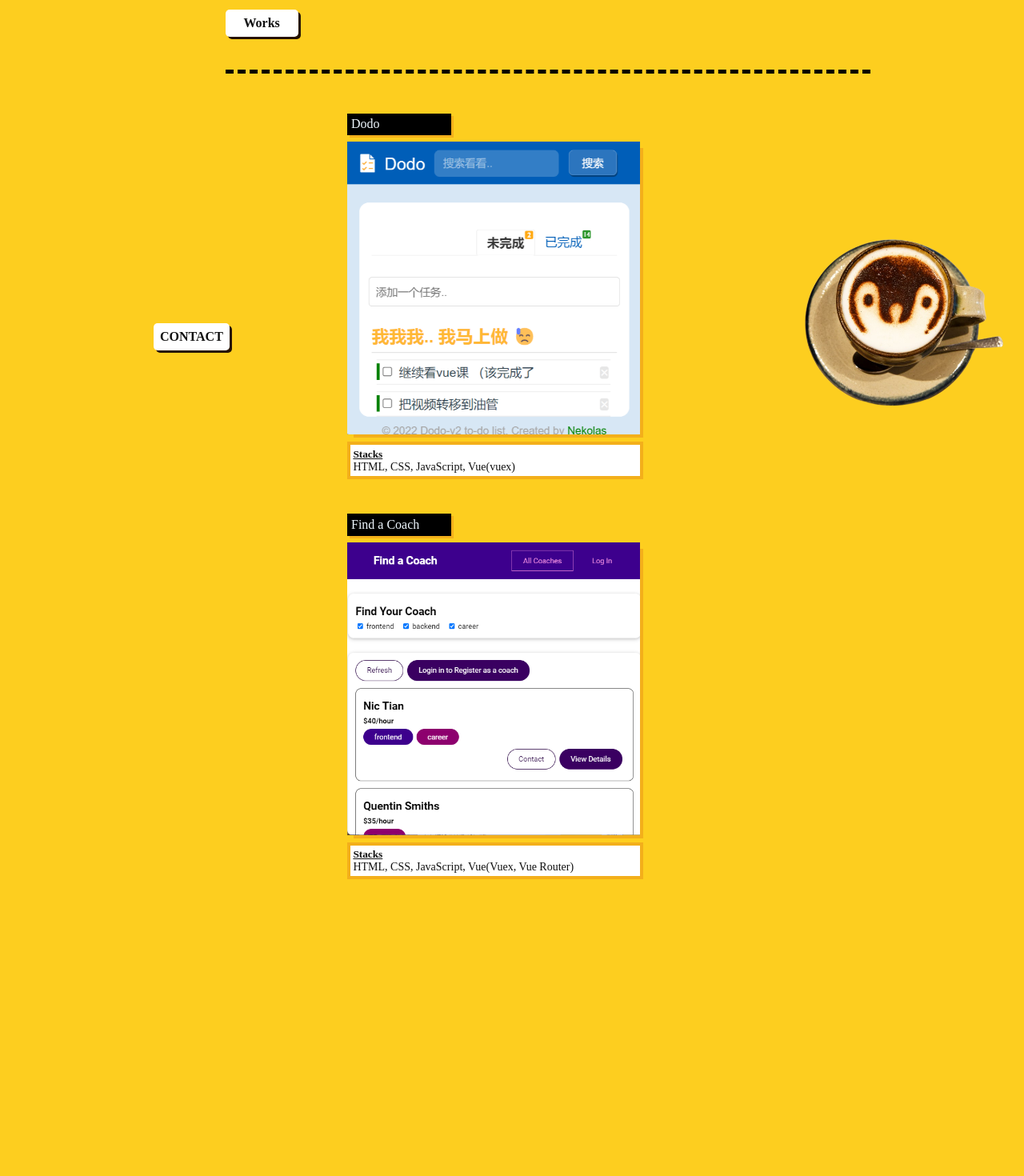
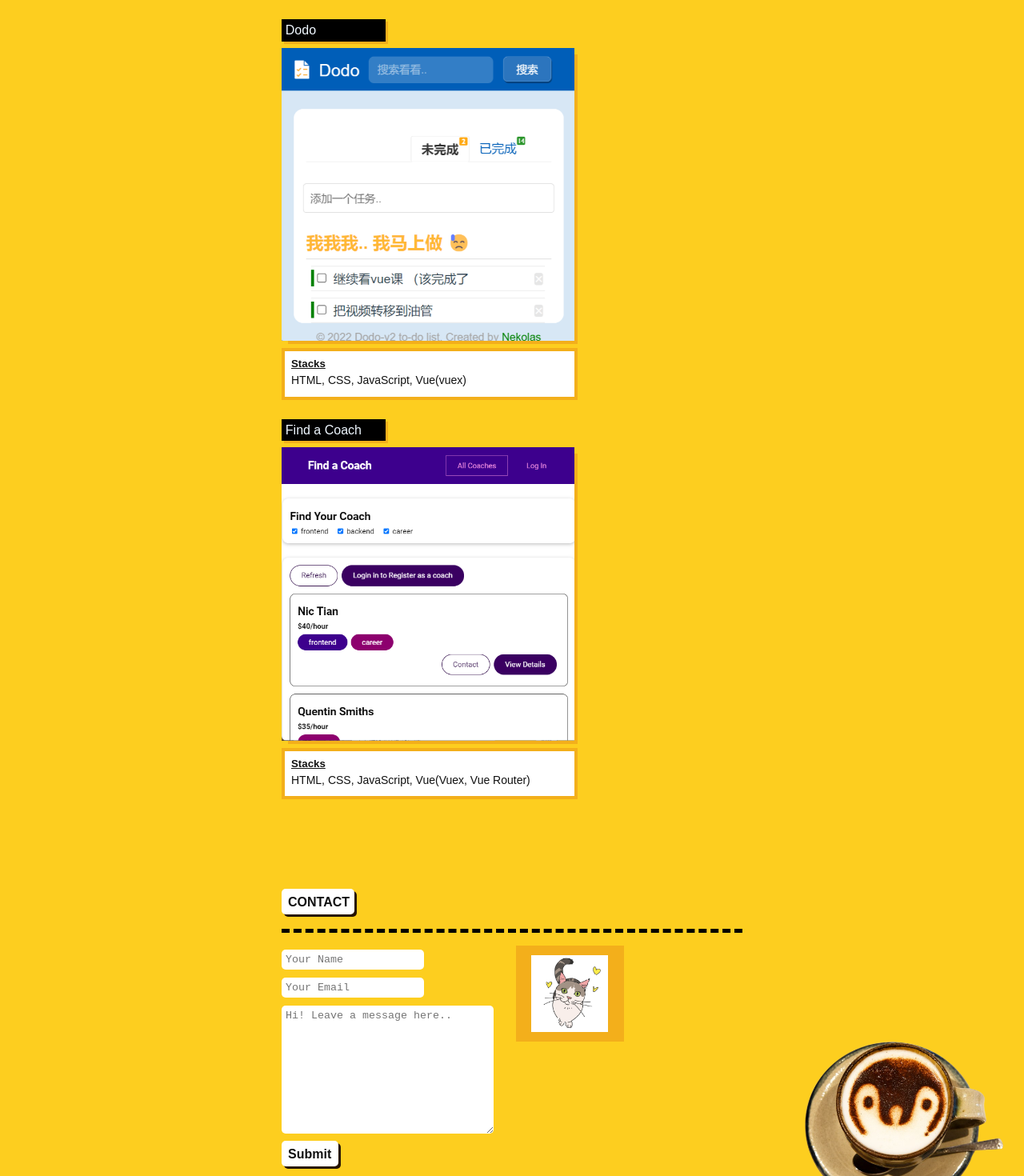
Before and after one commit to nicopcat/nic-portfolio-2022, a Vue app: page / in a window 1280 px wide. Shown: the part 640-2110 px from the top of the page at 80% size. Before the commit the page ends 1739 px from the top, so only its background shows below. Built offline with nearby package versions, Linux system fonts and the light colour scheme.

Commit message:
first version done.

```diff
--- a/src/App.vue
+++ b/src/App.vue
@@ -17,6 +17,7 @@ export default {
 
 <style>
 body {
+  font-family: Arial, Helvetica, sans-serif;
   margin: 0;
   padding: 0;
   color: #111111;
--- a/src/components/layouts/TheHeader.vue
+++ b/src/components/layouts/TheHeader.vue
@@ -96,7 +96,8 @@ li {
 }
 
 .sandwich:hover {
-  background-color: #fdcd1f2e;
+  background-color: #fdcd1f7e;
+  color: white;
   cursor: pointer;
   margin: 0;
 }
--- a/src/components/layouts/TheWrapper.vue
+++ b/src/components/layouts/TheWrapper.vue
@@ -23,7 +23,8 @@ export default {
 
 <style scoped>
 section {
-  width: 70vw;
+  max-width: 720px;
+  width: 70%;
   margin: 0 auto;
   scroll-behavior: smooth;
 }
--- a/src/components/pages/ContactMe.vue
+++ b/src/components/pages/ContactMe.vue
@@ -4,17 +4,114 @@
       <div class="contact-title">
         <base-button class="btn" id="contact">CONTACT</base-button>
       </div>
-      <div class="pic">
-        <img src="" alt="" />
+      <div class="contact-main">
+        <div class="my-contact">
+          <form>
+            <input type="text" placeholder="Your Name" v-model="userName" />
+            <input type="email" placeholder="Your Email" v-model="userEmail" />
+            <textarea
+              name=""
+              id=""
+              cols="30"
+              rows="10"
+              placeholder="Hi! Leave a message here.."
+              v-model="msg"
+            ></textarea>
+            <base-button @submit.prevent="submitMsg" class="btn"
+              >Submit</base-button
+            >
+          </form>
+        </div>
+        <div class="my-pic">
+          <img src="./../.././assets/mie-01.jpg" alt="" />
+        </div>
       </div>
     </section>
   </base-wrapper>
 </template>
 
 <script>
-import BaseWrapper from "../ui/BaseWrapper.vue";
 export default {
-  components: { BaseWrapper },
-  setup() {},
+  data() {
+    return {
+      userName: "",
+      userEmail: "",
+      msg: "",
+    };
+  },
+  methods: {
+    submitMsg() {
+      console.log(`${this.userName} write to me: ${this.msg}`);
+      console.log(this.userEmail);
+    },
+  },
 };
 </script>
+
+<style scoped>
+.container {
+  display: flex;
+  flex-flow: row wrap;
+  align-content: flex-start;
+}
+
+.container .contact-title {
+  border-bottom: 5px dashed black;
+  margin-left: 10%;
+  width: 45vw;
+  height: 50px;
+  margin-top: 1rem;
+  text-align: center;
+}
+
+.container .contact-title .btn {
+  width: 75px;
+}
+
+.contact-main {
+  display: flex;
+  flex-flow: row wrap;
+  justify-content: flex-start;
+  width: 450px;
+  margin-left: 10%;
+  margin-top: 1rem;
+  /* background-color: royalblue; */
+}
+
+.contact-main .my-contact {
+  width: 65%;
+}
+
+.contact-main .my-contact input,
+textarea {
+  font-family: monospace;
+  margin: 5px 0;
+  padding: 5px;
+  border: none;
+  border-radius: 5px;
+  /* box-shadow: 3px 3px 0 rgb(243, 175, 27); */
+}
+
+.contact-main .my-pic {
+  display: flex;
+  place-content: center;
+  width: 30%;
+  height: 120px;
+  background-color: rgb(243, 175, 27);
+}
+.contact-main .my-pic img {
+  transform: scale(0.8);
+}
+
+.btn {
+  font-size: 1em;
+  width: 55px;
+  height: 16px;
+}
+
+.my-contact .btn:hover {
+  color: white;
+  background-color: royalblue;
+  cursor: pointer;
+}
+</style>
--- a/src/components/pages/HomePage.vue
+++ b/src/components/pages/HomePage.vue
@@ -13,7 +13,6 @@
           <p>C:\WINDOWS\System32>User>Nicole</p>
 
           <p>I'm a web developer and I like pretty designs.</p>
-
           <p>
             Occationally do some photography, enjoy music and reading books<span
               class="blink"
@@ -27,11 +26,7 @@
 </template>
 
 <script>
-import BaseButton from "../ui/BaseButton.vue";
-export default {
-  components: { BaseButton },
-  setup() {},
-};
+export default {};
 </script>
 
 <style scoped>
@@ -39,14 +34,16 @@ export default {
   display: flex;
   flex-flow: row wrap;
   align-items: flex-start;
+  margin-bottom: 2rem;
   /* background-color: rgb(60, 99, 167); */
 }
 
 .about-title {
   border-bottom: 5px dashed black;
   margin-left: 10%;
-  width: 100%;
-  height: 75px;
+  width: 45vw;
+
+  height: 50px;
   margin-top: 2rem;
   text-align: center;
 }
@@ -58,11 +55,7 @@ export default {
 .info-box {
   display: flex;
   flex-flow: row wrap;
-  /* justify-content: space-around; */
   margin-left: 10%;
-  width: 550px;
-  height: 320px;
-  /* background-color: rgba(153, 205, 50, 0.685); */
 }
 
 .info-box .pic img {
@@ -71,10 +64,9 @@ export default {
   box-shadow: 3px 3px 0 rgb(125, 148, 219);
 }
 .info-box .info {
-  max-width: 300px;
-  max-height: 220px;
+  max-width: 320px;
+  max-height: 260px;
   width: 70%;
-  height: 70%;
   margin: 3rem 2rem 0 6rem;
 
   /* background-color: #fff; */
@@ -93,7 +85,7 @@ export default {
 }
 
 .info-box .info p {
-  padding: 0.3rem 0.5rem;
+  padding: 0.4rem 0.5rem;
   font-family: monospace;
   font-size: 16px;
   color: rgb(35, 220, 35);
--- a/src/components/pages/MyWorks.vue
+++ b/src/components/pages/MyWorks.vue
@@ -2,7 +2,7 @@
   <base-wrapper>
     <section class="container">
       <div class="works-title">
-        <base-button class="btn" id="work">Works</base-button>
+        <base-button class="btn" id="work">WORKS</base-button>
       </div>
       <div class="works">
         <div class="dodo">
@@ -41,27 +41,22 @@
 </template>
 
 <script>
-import BaseButton from "../ui/BaseButton.vue";
-
-export default {
-  components: {
-    BaseButton,
-  },
-};
+export default {};
 </script>
 
-    BaseButton
+BaseButton
 <style scoped>
 .container {
   display: flex;
   flex-flow: row wrap;
-  align-content: space-between;
+  align-content: flex-start;
+  margin-bottom: 2rem;
 }
 .container .works-title {
   border-bottom: 5px dashed black;
   margin-left: 10%;
-  width: 100%;
-  height: 75px;
+  width: 45vw;
+  height: 50px;
   margin-top: 2rem;
   text-align: center;
 }
@@ -72,11 +67,10 @@ export default {
 
 .container .works {
   display: flex;
-  flex-flow: row wrap;
-  justify-content: space-around;
-  width: 90%;
-  height: 200px;
-  margin: 1.5rem;
+  flex-flow: column wrap;
+  align-content: flex-start;
+  margin-left: 10%;
+  margin-top: 1rem;
 }
 
 .works h4 {
@@ -97,10 +91,8 @@ export default {
 
 .works .coach,
 .works .dodo {
-  margin: 1.1rem;
+  margin-top: 1rem;
   width: 370px;
-  /* height: 290px; */
-  /* background-color: rgb(43, 120, 255); */
 }
 
 .dodo-details-show,
@@ -111,7 +103,7 @@ export default {
 
 .para {
   background-color: #fff;
-  padding: 0.2rem;
+  padding: 0.5rem;
   border: 4px solid rgb(243, 175, 27);
   margin-top: 5px;
 }
@@ -119,6 +111,7 @@ export default {
   text-decoration: underline;
 }
 .para p {
+  padding: 0.3rem 0;
   font-size: 14px;
 }
 </style>
--- a/src/components/ui/BaseButton.vue
+++ b/src/components/ui/BaseButton.vue
@@ -14,6 +14,7 @@ div {
 }
 
 div:hover {
-  background-color: #fdce1f;
+  background-color: #fee37b;
+  /* color: white; */
 }
 </style>
```
Also changed, not shown: src/main.js (+8 -9 lines), src/assets/mie-01.jpg (added).
